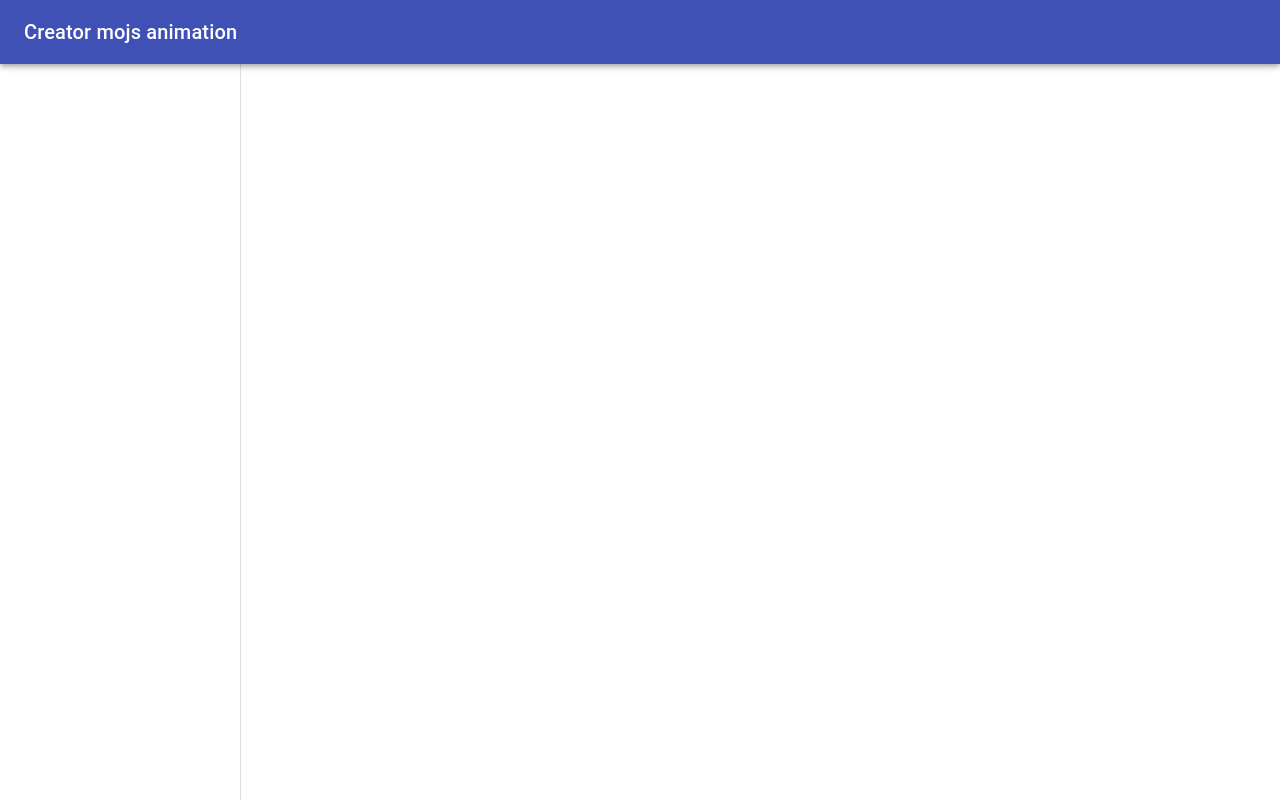
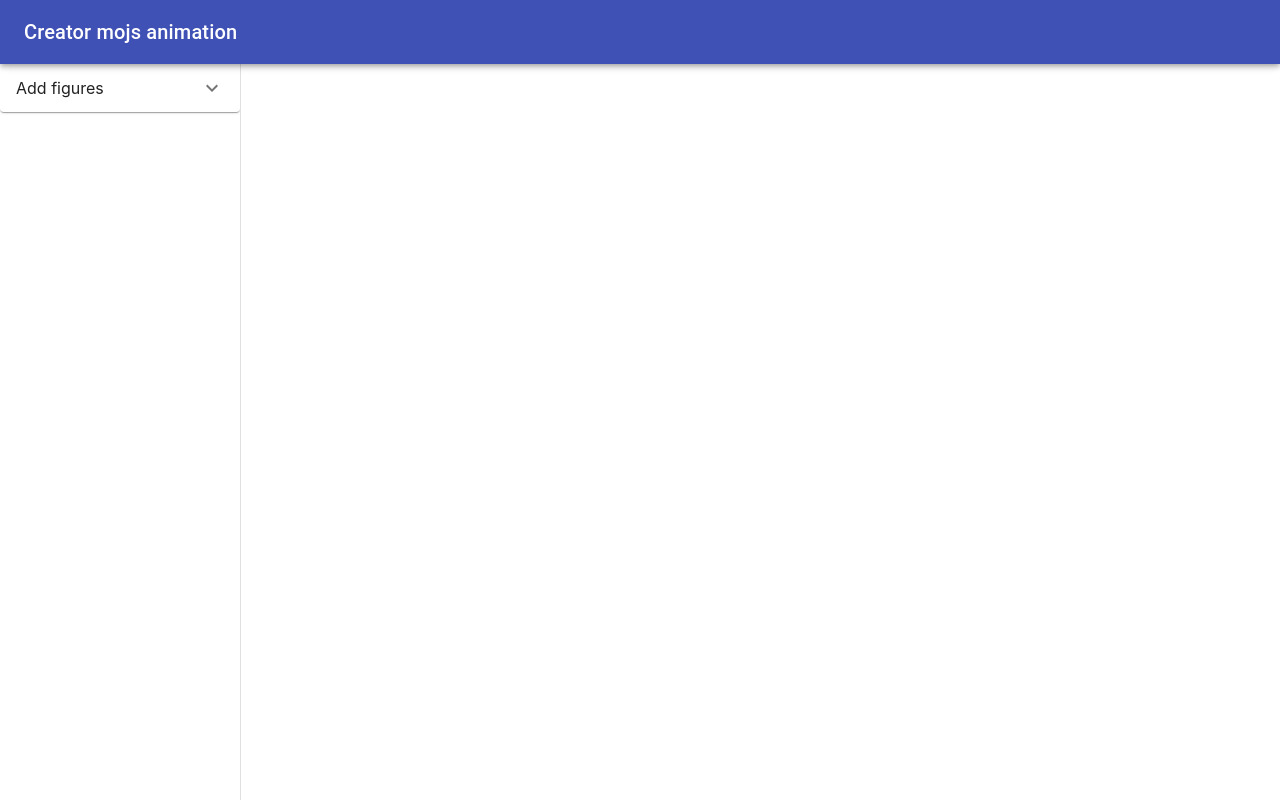
Before and after one commit to Pisyukaev/creator-mojs-animation, a React (Create React App) app: page / in a window 1280 px wide. Built offline with nearby package versions, Linux system fonts and the light colour scheme; the HTML template or start-up script is replaced by a standard one.

Commit message:
Добавляем компонент добавления фигуры в Drawer.

```diff
--- a/src/components/Drawer.jsx
+++ b/src/components/Drawer.jsx
@@ -2,6 +2,8 @@ import React from 'react';
 import Drawer from '@material-ui/core/Drawer';
 import makeStyles from '@material-ui/core/styles/makeStyles';
 import Toolbar from '@material-ui/core/Toolbar';
+
+import AddFigures from './AddFigures';
 
 const useStyles = makeStyles({
   drawer: {
@@ -23,6 +25,7 @@ const AppDrawer = (props) => {
       className={classes.drawer}
     >
       <Toolbar />
+      <AddFigures />
     </Drawer>
   );
 };
```
